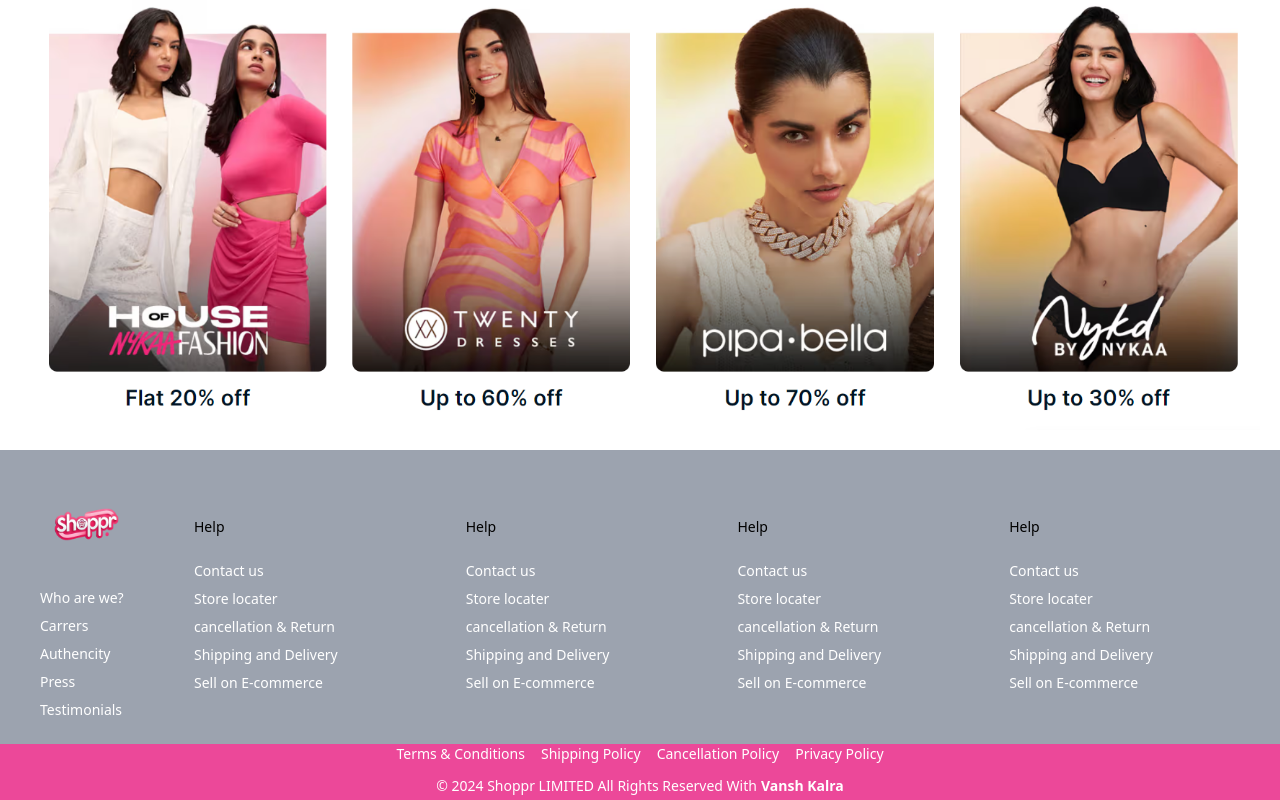
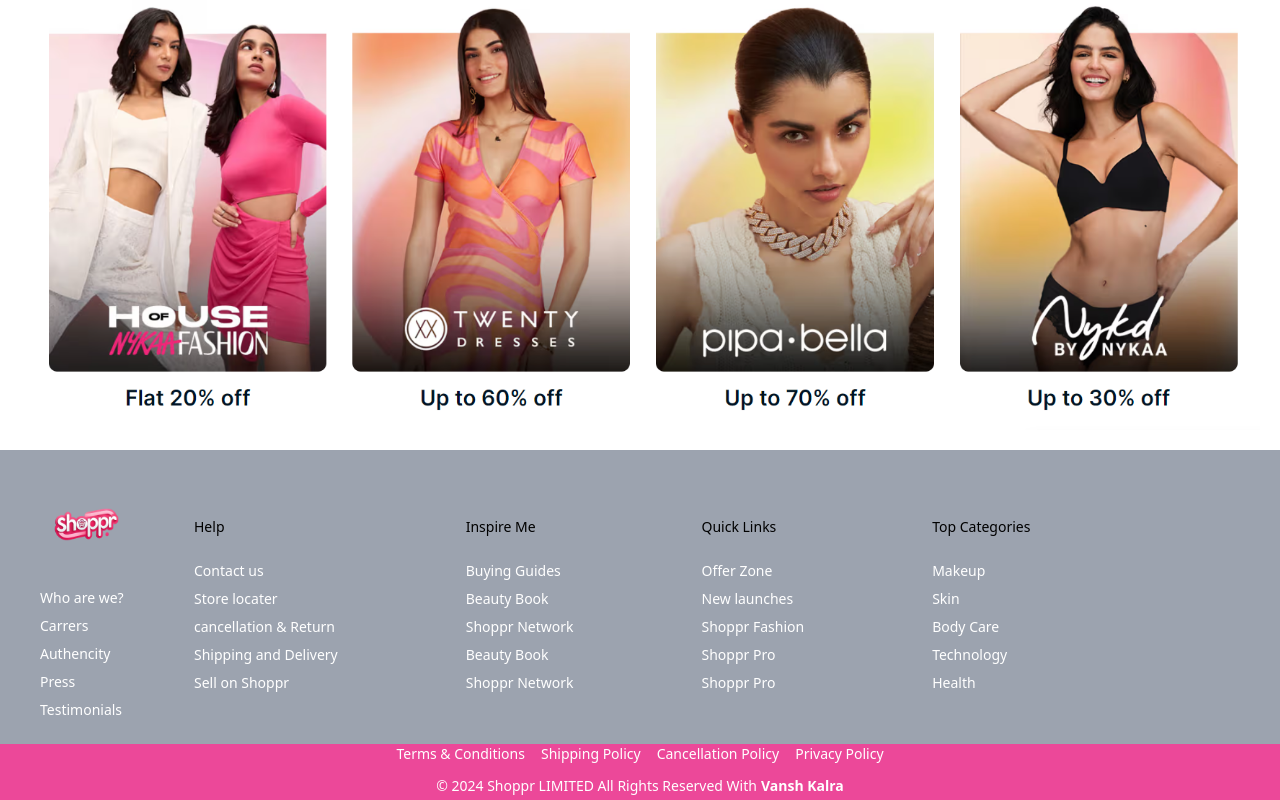
Before and after one commit to Vansh1379/shoppr, a React (Vite) app in the folder Frontend-2/: page /home in a window 1280 px wide. Shown: the part 1714-2514 px from the top of the page. Built offline with nearby package versions, Linux system fonts and the light colour scheme; no server answers.

Commit message:
Added cursor pointer

```diff
--- a/Frontend-2/src/components/Fotter.tsx
+++ b/Frontend-2/src/components/Fotter.tsx
@@ -1,13 +1,21 @@
+import { useNavigate } from 'react-router-dom'
 import shoppr from '../assets/Shoppr.png'
+
+
 export const Fotter = () => {
+    const navigate = useNavigate();
+
+    const handleRedirect = (): void => {
+        navigate('/product');
+    }
     return (
         <>
-            <div className='flex items-center bg-gray-400 pb-5 mt-5' >
+            <div className='flex items-center bg-gray-400 pb-5 mt-5 ' >
                 <div className='ml-10 mt-8'>
                     <div>
-                        <img src={shoppr} alt='E-commerce logo' className='h-[90px] w-[90px]' />
+                        <img src={shoppr} alt='Shoppr logo' className='h-[90px] w-[90px]' />
                     </div>
-                    <div className='mt-3'>
+                    <div className='mt-3 cursor-pointer'>
                         <ul>
                             <li className='text-white font-normal text-sm py-1 hover:text-pink-500'>Who are we?</li>
                             <li className='text-white font-normal text-sm py-1 hover:text-pink-500'>Carrers</li>
@@ -17,7 +25,7 @@
                         </ul>
                     </div>
                 </div>
-                <div className=' mx-16 mt-10'>
+                <div className=' mx-16 mt-10 cursor-pointer'>
                     <div className='mb-5 text-sm font-medium '>
                         Help
                     </div>
@@ -27,53 +35,53 @@
                             <li className='text-white font-normal text-sm py-1 hover:text-pink-500'>Store locater</li>
                             <li className='text-white font-normal text-sm py-1 hover:text-pink-500'>cancellation & Return</li>
                             <li className='text-white font-normal text-sm py-1 hover:text-pink-500'>Shipping and Delivery</li>
-                            <li className='text-white font-normal text-sm py-1 hover:text-pink-500'>Sell on E-commerce</li>
+                            <li className='text-white font-normal text-sm py-1 hover:text-pink-500'>Sell on Shoppr</li>
                         </ul>
                     </div>
                 </div>
-                <div className=' mx-16 mt-10'>
+                <div className=' mx-16 mt-10 cursor-pointer'>
                     <div className='mb-5 text-sm font-medium '>
-                        Help
+                        Inspire Me
                     </div>
                     <div>
                         <ul>
-                            <li className='text-white font-normal text-sm py-1 hover:text-pink-500'>Contact us</li>
-                            <li className='text-white font-normal text-sm py-1 hover:text-pink-500'>Store locater</li>
-                            <li className='text-white font-normal text-sm py-1 hover:text-pink-500'>cancellation & Return</li>
-                            <li className='text-white font-normal text-sm py-1 hover:text-pink-500'>Shipping and Delivery</li>
-                            <li className='text-white font-normal text-sm py-1 hover:text-pink-500'>Sell on E-commerce</li>
+                            <li className='text-white font-normal text-sm py-1 hover:text-pink-500'>Buying Guides</li>
+                            <li className='text-white font-normal text-sm py-1 hover:text-pink-500'>Beauty Book</li>
+                            <li className='text-white font-normal text-sm py-1 hover:text-pink-500'>Shoppr Network</li>
+                            <li className='text-white font-normal text-sm py-1 hover:text-pink-500'>Beauty Book</li>
+                            <li className='text-white font-normal text-sm py-1 hover:text-pink-500'>Shoppr Network</li>
                         </ul>
                     </div></div>
-                <div className=' mx-16 mt-10'>
+                <div className=' mx-16 mt-10 cursor-pointer' onClick={handleRedirect}>
                     <div className='mb-5 text-sm font-medium '>
-                        Help
+                        Quick Links
                     </div>
                     <div>
                         <ul>
-                            <li className='text-white font-normal text-sm py-1 hover:text-pink-500'>Contact us</li>
-                            <li className='text-white font-normal text-sm py-1 hover:text-pink-500'>Store locater</li>
-                            <li className='text-white font-normal text-sm py-1 hover:text-pink-500'>cancellation & Return</li>
-                            <li className='text-white font-normal text-sm py-1 hover:text-pink-500'>Shipping and Delivery</li>
-                            <li className='text-white font-normal text-sm py-1 hover:text-pink-500'>Sell on E-commerce</li>
+                            <li className='text-white font-normal text-sm py-1 hover:text-pink-500'>Offer Zone</li>
+                            <li className='text-white font-normal text-sm py-1 hover:text-pink-500'>New launches</li>
+                            <li className='text-white font-normal text-sm py-1 hover:text-pink-500'>Shoppr Fashion</li>
+                            <li className='text-white font-normal text-sm py-1 hover:text-pink-500'>Shoppr Pro</li>
+                            <li className='text-white font-normal text-sm py-1 hover:text-pink-500'>Shoppr Pro</li>
                         </ul>
                     </div></div>
-                <div className=' mx-16 mt-10'>
+                <div className=' mx-16 mt-10 cursor-pointer' onClick={handleRedirect}>
                     <div className='mb-5 text-sm font-medium '>
-                        Help
+                        Top Categories
                     </div>
                     <div>
                         <ul>
-                            <li className='text-white font-normal text-sm py-1 hover:text-pink-500'>Contact us</li>
-                            <li className='text-white font-normal text-sm py-1 hover:text-pink-500'>Store locater</li>
-                            <li className='text-white font-normal text-sm py-1 hover:text-pink-500'>cancellation & Return</li>
-                            <li className='text-white font-normal text-sm py-1 hover:text-pink-500'>Shipping and Delivery</li>
-                            <li className='text-white font-normal text-sm py-1 hover:text-pink-500'>Sell on E-commerce</li>
+                            <li className='text-white font-normal text-sm py-1 hover:text-pink-500'>Makeup</li>
+                            <li className='text-white font-normal text-sm py-1 hover:text-pink-500'>Skin</li>
+                            <li className='text-white font-normal text-sm py-1 hover:text-pink-500'>Body Care</li>
+                            <li className='text-white font-normal text-sm py-1 hover:text-pink-500'>Technology</li>
+                            <li className='text-white font-normal text-sm py-1 hover:text-pink-500'>Health</li>
                         </ul>
                     </div>
                 </div>
 
             </div>
-            <div className='bg-pink-500 h-14 text-white '>
+            <div className='bg-pink-500 h-14 text-white cursor-text '>
                 <div className='flex items-center justify-center '>
                     <p className='text-sm px-2'>Terms & Conditions</p>
                     <p className='text-sm px-2'>Shipping Policy</p>
--- a/Frontend-2/src/components/LandingCompo.tsx
+++ b/Frontend-2/src/components/LandingCompo.tsx
@@ -12,17 +12,17 @@
     return (
         <div className="bg-gray-100 max-w-screen overflow-hidden">
             <div className="flex items-center justify-evenly px-10 py-9 rounded-lg">
-                <div onClick={Redirect}>
+                <div onClick={Redirect} className="cursor-pointer">
                     <img src={img1} alt="image1" />
                 </div>
-                <div onClick={Redirect}>
+                <div onClick={Redirect} className="cursor-pointer">
                     <img src={img2} alt="image2" />
                 </div>
-                <div onClick={Redirect}>
+                <div onClick={Redirect} className="cursor-pointer">
                     <img src={img3} alt="image3" />
                 </div>
             </div>
-            <div onClick={Redirect}>
+            <div onClick={Redirect} >
                 <img src={navratre} alt="navrate sale" />
             </div>
         </div>
--- a/Frontend-2/src/components/LandingProduct.tsx
+++ b/Frontend-2/src/components/LandingProduct.tsx
@@ -31,13 +31,13 @@
             <div className="mt-10 ml-20">
                 <Product />
             </div>
-            <div className="mt-10">
+            <div className="mt-10 cursor-pointer">
                 <img src={discount} alt="discount" />
             </div>
-            <div onClick={redirect} className="mt-2">
+            <div onClick={redirect} className="mt-2 cursor-pointer">
                 <img src={img4} alt="long image of products" />
             </div>
-            <div onClick={redirect} className="px-5 mt-3">
+            <div onClick={redirect} className="px-5 mt-3 cursor-pointer">
                 <img src={img5} alt="discount image" />
             </div>
         </div>
--- a/Frontend-2/src/components/Navbar.tsx
+++ b/Frontend-2/src/components/Navbar.tsx
@@ -20,6 +20,7 @@
 
     const redirect3 = () => {
         navigate('/home');
+        alert("Please Login First");
     }
 
     return (
--- a/Frontend-2/src/components/ProductID.tsx
+++ b/Frontend-2/src/components/ProductID.tsx
@@ -138,7 +138,7 @@
               <img
                 src={product.img}
                 alt={product.name}
-                className="w-full h-auto object-contain max-h-80"
+                className="w-full h-auto object-contain max-h-80 cursor-move"
               />
             </div>
             <div className="w-3/5">
```
